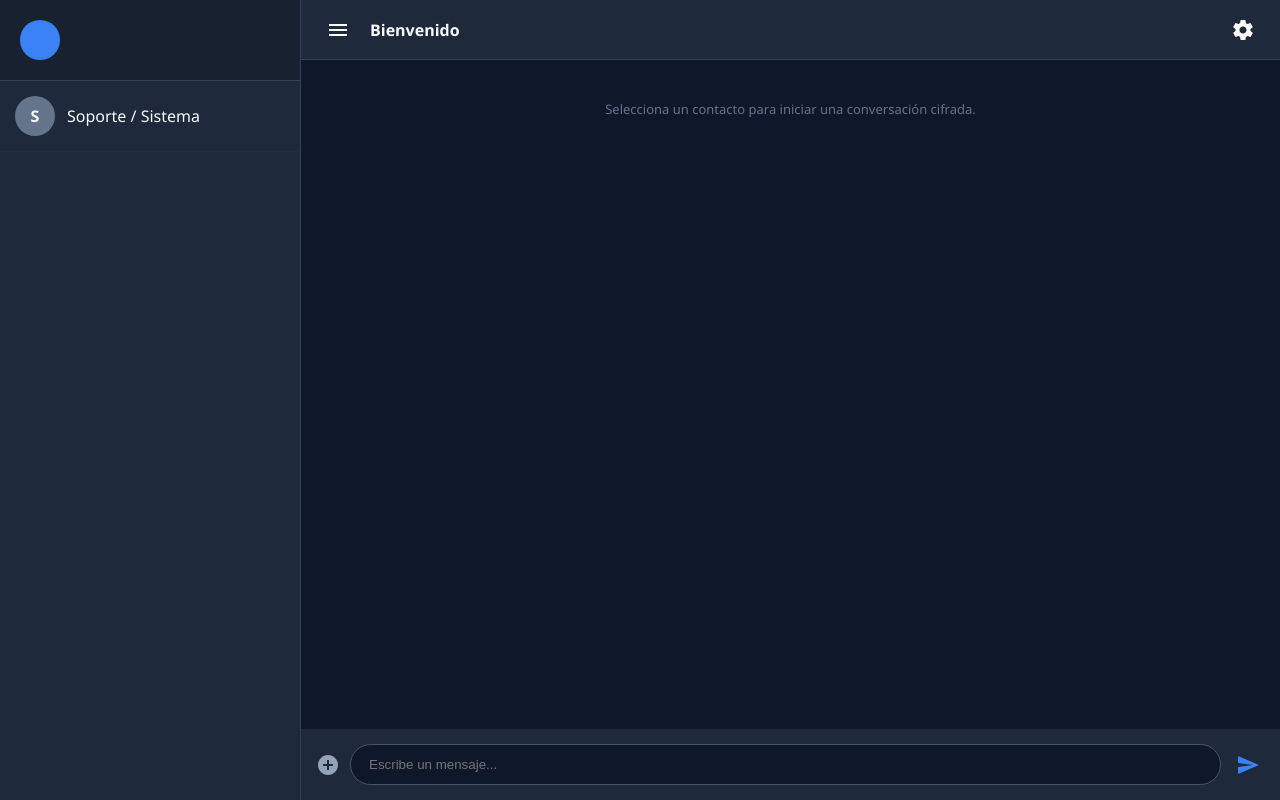
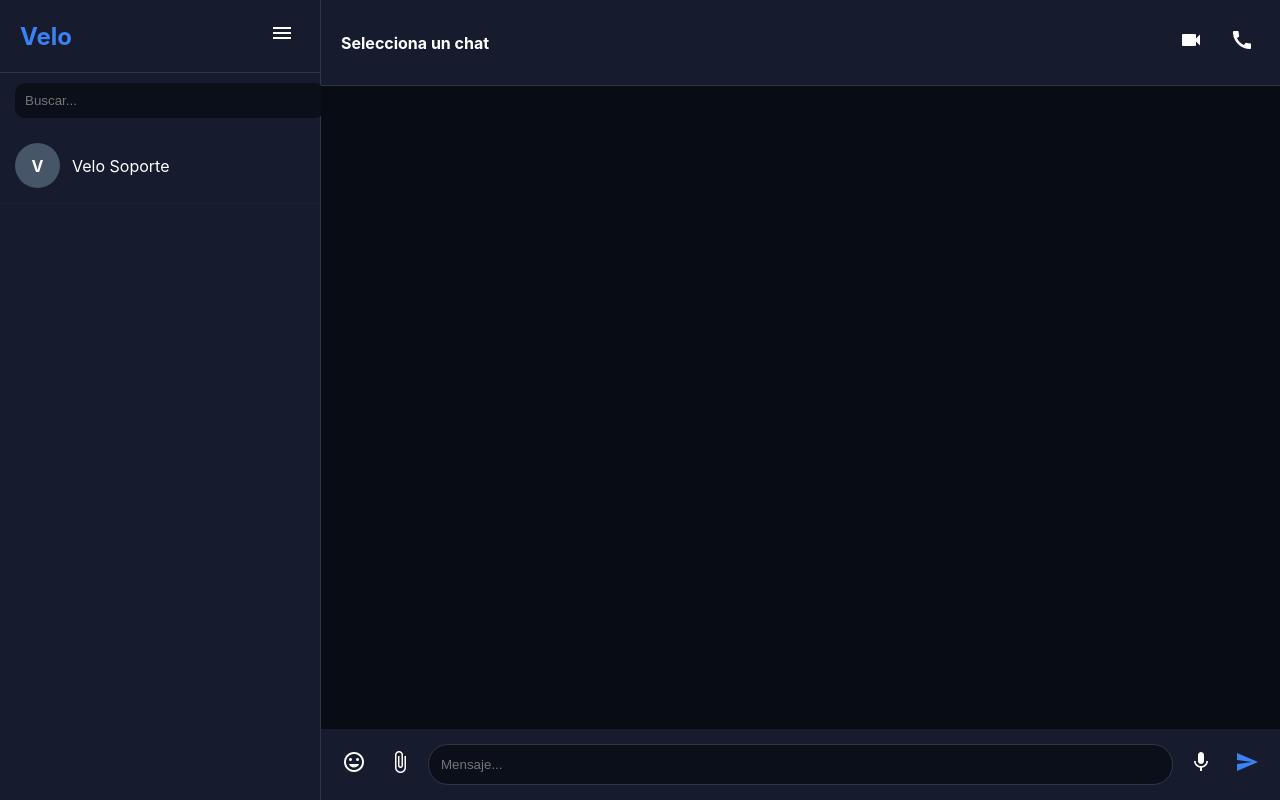
Before and after one commit to shadow345340/chat-oficial-de-shadow, a Flask app: template templates/chat.html in a window 1280 px wide. Run offline with Flask 3, Linux system fonts and the light colour scheme; the template is opened without the code that fills it, so the values that code supplies are empty; some libraries are stand-ins or nearby versions.

Commit message:
Update chat.html

```diff
--- a/templates/chat.html
+++ b/templates/chat.html
@@ -1,66 +1,68 @@
 <!DOCTYPE html>
-<html lang="es" data-theme="blue">
+<html lang="es">
 <head>
     <meta charset="UTF-8">
     <meta name="viewport" content="width=device-width, initial-scale=1.0, maximum-scale=1.0, user-scalable=no">
     <meta name="robots" content="noindex, nofollow">
-
-    <title>Mathias Messenger</title>
+    <title>Velo Messenger</title>
     <script src="https://cdnjs.cloudflare.com/ajax/libs/socket.io/4.0.1/socket.io.js"></script>
     <script src="https://cdnjs.cloudflare.com/ajax/libs/crypto-js/4.1.1/crypto-js.min.js"></script>
     <link href="https://fonts.googleapis.com/icon?family=Material+Icons" rel="stylesheet">
     <style>
-        :root { --bg: #0f172a; --side: #1e293b; --accent: #3b82f6; --text: #f8fafc; }
-        [data-theme="purple"] { --accent: #a855f7; }
-        [data-theme="green"] { --accent: #10b981; }
+        :root { --bg: #0b0f1a; --side: #161c2d; --accent: #3b82f6; --text: #ffffff; }
+        body { margin: 0; font-family: 'Inter', sans-serif; background: var(--bg); color: var(--text); display: flex; height: 100dvh; overflow: hidden; }
 
-        body { margin: 0; font-family: 'Segoe UI', Tahoma, Geneva, Verdana, sans-serif; background: var(--bg); color: var(--text); display: flex; height: 100dvh; overflow: hidden; }
+        /* Sidebar */
+        .sidebar { width: 320px; background: var(--side); display: flex; flex-direction: column; border-right: 1px solid #2d3748; transition: 0.3s; }
+        .side-header { padding: 20px; display: flex; align-items: center; justify-content: space-between; border-bottom: 1px solid #2d3748; }
+        .search-bar { padding: 10px 15px; }
+        .search-bar input { width: 100%; padding: 10px; border-radius: 10px; border: none; background: #0b0f1a; color: white; outline: none; }
 
-        .sidebar { width: 300px; background: var(--side); display: flex; flex-direction: column; border-right: 1px solid #334155; transition: 0.3s; z-index: 1000; }
+        .contact-list { flex: 1; overflow-y: auto; }
+        .contact-item { padding: 15px; display: flex; align-items: center; gap: 12px; cursor: pointer; border-bottom: 1px solid #2d374833; }
+        .contact-item:hover { background: #1e293b; }
+        .avatar { width: 45px; height: 45px; border-radius: 50%; background: var(--accent); display: flex; align-items: center; justify-content: center; font-weight: bold; }
+
+        /* Main */
+        .main { flex: 1; display: flex; flex-direction: column; background: #080c14; }
+        .chat-header { padding: 10px 20px; background: var(--side); display: flex; align-items: center; gap: 15px; height: 65px; border-bottom: 1px solid #2d3748; }
 
         @media (max-width: 768px) {
-            .sidebar { position: fixed; left: -300px; height: 100%; }
+            .sidebar { position: fixed; left: -100%; width: 100%; height: 100%; z-index: 100; }
             .sidebar.active { left: 0; }
         }
 
-        .header-side { padding: 20px; background: rgba(0,0,0,0.2); display: flex; align-items: center; gap: 10px; border-bottom: 1px solid #334155; }
-        .contact-list { flex: 1; overflow-y: auto; }
-        .contact-item { padding: 15px; display: flex; align-items: center; gap: 12px; cursor: pointer; border-bottom: 1px solid #ffffff05; }
-        .contact-item:hover { background: rgba(255,255,255,0.05); }
-        .avatar { width: 40px; height: 40px; border-radius: 50%; background: var(--accent); display: flex; align-items: center; justify-content: center; font-weight: bold; flex-shrink: 0; }
+        #chat-window { flex: 1; padding: 20px; overflow-y: auto; display: flex; flex-direction: column; gap: 10px; }
+        .bubble { padding: 10px 15px; border-radius: 18px; max-width: 75%; font-size: 15px; position: relative; }
+        .sent { align-self: flex-end; background: var(--accent); border-bottom-right-radius: 2px; }
+        .received { align-self: flex-start; background: #2d3748; border-bottom-left-radius: 2px; }
+        .status { font-size: 16px; vertical-align: bottom; margin-left: 5px; color: #93c5fd; }
 
-        .main { flex: 1; display: flex; flex-direction: column; background: var(--bg); position: relative; }
-        .top-nav { padding: 10px 20px; background: var(--side); display: flex; align-items: center; gap: 15px; border-bottom: 1px solid #334155; height: 60px; box-sizing: border-box; }
+        .input-bar { padding: 15px; background: var(--side); display: flex; gap: 10px; align-items: center; }
+        .input-bar input { flex: 1; padding: 12px; border-radius: 20px; border: 1px solid #2d3748; background: #0b0f1a; color: white; outline: none; }
 
-        #chat-window { flex: 1; padding: 20px; overflow-y: auto; display: flex; flex-direction: column; gap: 12px; }
-        .msg { padding: 12px 16px; border-radius: 18px; max-width: 75%; font-size: 15px; line-height: 1.4; word-wrap: break-word; }
-        .sent { align-self: flex-end; background: var(--accent); border-bottom-right-radius: 4px; box-shadow: 0 4px 10px rgba(0,0,0,0.2); }
-        .received { align-self: flex-start; background: #334155; border-bottom-left-radius: 4px; }
-
-        .input-area { padding: 15px; background: var(--side); display: flex; gap: 10px; align-items: center; }
-        .input-area input { flex: 1; padding: 12px 18px; border-radius: 25px; border: 1px solid #475569; background: #0f172a; color: white; outline: none; }
-
-        #config-overlay { position: fixed; inset: 0; background: rgba(0,0,0,0.8); display: none; z-index: 2000; justify-content: center; align-items: center; }
-        .config-box { background: var(--side); padding: 30px; border-radius: 20px; width: 85%; max-width: 380px; text-align: center; }
-
-        .menu-btn { background: none; border: none; color: white; cursor: pointer; display: flex; align-items: center; padding: 5px; }
+        /* Menu Overlay */
+        #menu { position: fixed; inset: 0; background: rgba(0,0,0,0.8); display: none; z-index: 200; }
+        .menu-box { width: 280px; background: var(--side); height: 100%; padding: 20px; }
+        .btn-icon { background: none; border: none; color: white; cursor: pointer; font-size: 24px; }
     </style>
 </head>
 <body>
 
-    <div class="sidebar" id="sidebar">
-        <div class="header-side">
-            <div class="avatar">{{ user.username[0]|upper }}</div>
-            <div style="overflow: hidden; text-overflow: ellipsis;"><b>{{ user.username }}</b></div>
+    <div class="sidebar active" id="sidebar">
+        <div class="side-header">
+            <h2 style="color: var(--accent); margin:0;">Velo</h2>
+            <button class="btn-icon" onclick="toggleMenu()"><span class="material-icons">menu</span></button>
         </div>
+        <div class="search-bar"><input type="text" placeholder="Buscar..." onkeyup="filterUsers(this.value)"></div>
         <div class="contact-list">
-            <div class="contact-item" onclick="openChat(0, 'Sistema')">
-                <div class="avatar" style="background: #64748b;">S</div>
-                <span>Soporte / Sistema</span>
+            <div class="contact-item" onclick="openChat(0, 'Velo Soporte')">
+                <div class="avatar" style="background:#475569">V</div>
+                <span>Velo Soporte</span>
             </div>
             {% for c in contacts %}
             <div class="contact-item" onclick="openChat({{ c.id }}, '{{ c.username }}')">
-                <div class="avatar" style="opacity: 0.8;">{{ c.username[0]|upper }}</div>
+                <div class="avatar">{{ c.username[0]|upper }}</div>
                 <span>{{ c.username }}</span>
             </div>
             {% endfor %}
@@ -68,79 +70,61 @@
     </div>
 
     <div class="main">
-        <div class="top-nav">
-            <button class="menu-btn" onclick="toggleSidebar()"><span class="material-icons">menu</span></button>
-            <b id="target-name">Bienvenido</b>
-            <button class="menu-btn" style="margin-left: auto;" onclick="toggleConfig()"><span class="material-icons">settings</span></button>
-        </div>
-
-        <div id="chat-window">
-            <div style="text-align: center; color: #64748b; font-size: 13px; margin-top: 20px;">
-                Selecciona un contacto para iniciar una conversación cifrada.
+        <div class="chat-header">
+            <button class="btn-icon" id="back" style="display:none" onclick="goBack()"><span class="material-icons">arrow_back</span></button>
+            <b id="chat-title">Selecciona un chat</b>
+            <div style="margin-left:auto; display:flex; gap:15px;">
+                <button class="btn-icon"><span class="material-icons">videocam</span></button>
+                <button class="btn-icon"><span class="material-icons">call</span></button>
             </div>
         </div>
-
-        <div class="input-area">
-            <span class="material-icons" style="color: #94a3b8; cursor:pointer;">add_circle</span>
-            <input type="text" id="msg-input" placeholder="Escribe un mensaje..." onkeypress="if(event.key==='Enter') sendMessage()">
-            <button class="menu-btn" onclick="sendMessage()" style="color: var(--accent);"><span class="material-icons">send</span></button>
+        <div id="chat-window"></div>
+        <div class="input-bar">
+            <button class="btn-icon"><span class="material-icons">mood</span></button>
+            <button class="btn-icon"><span class="material-icons">attach_file</span></button>
+            <input type="text" id="msg-input" placeholder="Mensaje..." onkeypress="if(event.key==='Enter') send()">
+            <button class="btn-icon" id="mic"><span class="material-icons">mic</span></button>
+            <button class="btn-icon" onclick="send()" style="color:var(--accent)"><span class="material-icons">send</span></button>
         </div>
     </div>
 
-    <div id="config-overlay" onclick="toggleConfig()">
-        <div class="config-box" onclick="event.stopPropagation()">
-            <h3 style="margin-top:0; color: var(--accent);">Panel de Control</h3>
-            <hr style="border: 0; border-top: 1px solid #334155; margin: 20px 0;">
-
-            <label style="display:block; text-align:left; margin-bottom:5px;">Personalizar Tema:</label>
-            <select onchange="document.documentElement.setAttribute('data-theme', this.value)" style="width:100%; padding:12px; background:#0f172a; color:white; border:1px solid #475569; border-radius:10px; margin-bottom:20px;">
-                <option value="blue">Azul Galaxia (Default)</option>
-                <option value="purple">Violeta Neón</option>
-                <option value="green">Verde Esmeralda</option>
-            </select>
-
-            <div style="text-align:left; font-size:14px; color:#94a3b8; margin-bottom:25px;">
-                <p><b>Usuario:</b> {{ user.username }}</p>
-                <p><b>Seguridad:</b> Cifrado AES-256 Activado</p>
-                <p><b>Privacidad:</b> Invisible para buscadores</p>
-            </div>
-
-            <button onclick="location.href='/logout'" style="width:100%; padding:12px; background:#ef4444; border:none; color:white; border-radius:10px; font-weight:bold; cursor:pointer;">Cerrar Sesión</button>
+    <div id="menu" onclick="toggleMenu()">
+        <div class="menu-box" onclick="event.stopPropagation()">
+            <h3>Ajustes</h3>
+            <p><span class="material-icons">person</span> Perfil</p>
+            <p><span class="material-icons">palette</span> Temas</p>
+            <p><span class="material-icons">groups</span> Crear Grupo</p>
+            <hr style="border-color:#2d3748">
+            <p onclick="location.href='/logout'" style="color:#ef4444; cursor:pointer"><span class="material-icons">logout</span> Salir</p>
         </div>
     </div>
 
     <script>
         const socket = io();
         let activeId = null;
-        const SECRET = "Llave_Maestra_Mathias";
+        const SECRET = "Velo_Secret_Pass";
 
-        function toggleSidebar() { document.getElementById('sidebar').classList.toggle('active'); }
-        function toggleConfig() {
-            let el = document.getElementById('config-overlay');
-            el.style.display = (el.style.display === 'flex') ? 'none' : 'flex';
+        function toggleMenu() {
+            let m = document.getElementById('menu');
+            m.style.display = (m.style.display === 'block') ? 'none' : 'block';
         }
 
         function openChat(id, name) {
             activeId = id;
-            document.getElementById('target-name').innerText = name;
+            document.getElementById('chat-title').innerText = name;
             if(window.innerWidth < 768) {
                 document.getElementById('sidebar').classList.remove('active');
+                document.getElementById('back').style.display = 'block';
             }
-            document.getElementById('chat-window').innerHTML = '';
-
-            fetch('/history/' + id).then(r => r.json()).then(data => {
-                data.forEach(m => {
-                    try {
-                        let dec = CryptoJS.AES.decrypt(m.msg, SECRET).toString(CryptoJS.enc.Utf8);
-                        drawMsg(dec || "[Mensaje de Sistema]", m.sender_id == {{ user.id }});
-                    } catch(e) {
-                        drawMsg("Contenido Cifrado", m.sender_id == {{ user.id }});
-                    }
-                });
-            });
+            loadHistory(id);
         }
 
-        function sendMessage() {
+        function goBack() {
+            document.getElementById('sidebar').classList.add('active');
+            document.getElementById('back').style.display = 'none';
+        }
+
+        function send() {
             let inp = document.getElementById('msg-input');
             if(!activeId || !inp.value) return;
             let enc = CryptoJS.AES.encrypt(inp.value, SECRET).toString();
@@ -151,23 +135,35 @@
         socket.on('new_msg', data => {
             if(activeId && (data.sender_id == activeId || data.sender_id == {{ user.id }})) {
                 let dec = CryptoJS.AES.decrypt(data.msg, SECRET).toString(CryptoJS.enc.Utf8);
-                drawMsg(dec, data.sender_id == {{ user.id }});
-            }
-            if(data.sender_id != {{ user.id }} && Notification.permission === "granted") {
-                new Notification("Mathias Chat: Nuevo mensaje");
+                draw(dec, data.sender_id == {{ user.id }}, true);
             }
         });
 
-        function drawMsg(txt, isMe) {
+        function loadHistory(id) {
+            document.getElementById('chat-window').innerHTML = '';
+            fetch('/history/'+id).then(r=>r.json()).then(data=>{
+                data.forEach(m=>{
+                    let dec = CryptoJS.AES.decrypt(m.msg, SECRET).toString(CryptoJS.enc.Utf8);
+                    draw(dec, m.sender_id == {{ user.id }}, m.read);
+                });
+            });
+        }
+
+        function draw(txt, me, read) {
             let win = document.getElementById('chat-window');
-            let d = document.createElement('div');
-            d.className = 'msg ' + (isMe ? 'sent' : 'received');
-            d.innerText = txt;
-            win.appendChild(d);
+            let div = document.createElement('div');
+            div.className = 'bubble ' + (me ? 'sent' : 'received');
+            let ticks = me ? (read ? '<span class="status">done_all</span>' : '<span class="status">done</span>') : '';
+            div.innerHTML = `${txt} <span class="material-icons status">${me ? (read ? 'done_all':'done') : ''}</span>`;
+            win.appendChild(div);
             win.scrollTop = win.scrollHeight;
         }
 
-        if(Notification.permission !== "denied") Notification.requestPermission();
+        function filterUsers(q) {
+            document.querySelectorAll('.contact-item').forEach(i => {
+                i.style.display = i.innerText.toLowerCase().includes(q.toLowerCase()) ? 'flex' : 'none';
+            });
+        }
     </script>
 </body>
 </html>
```
